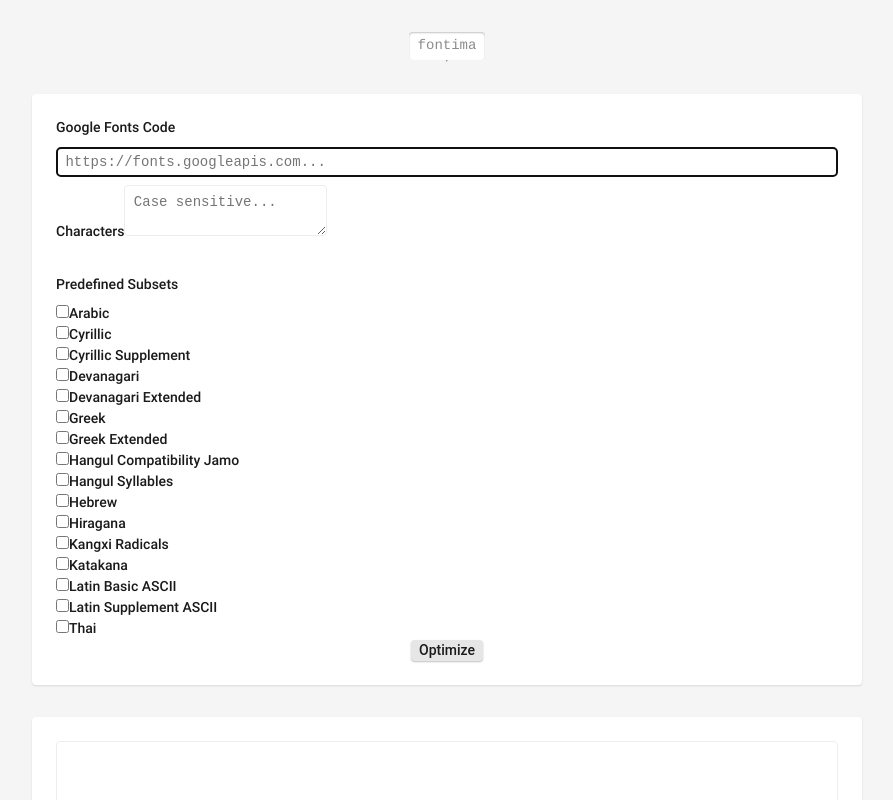
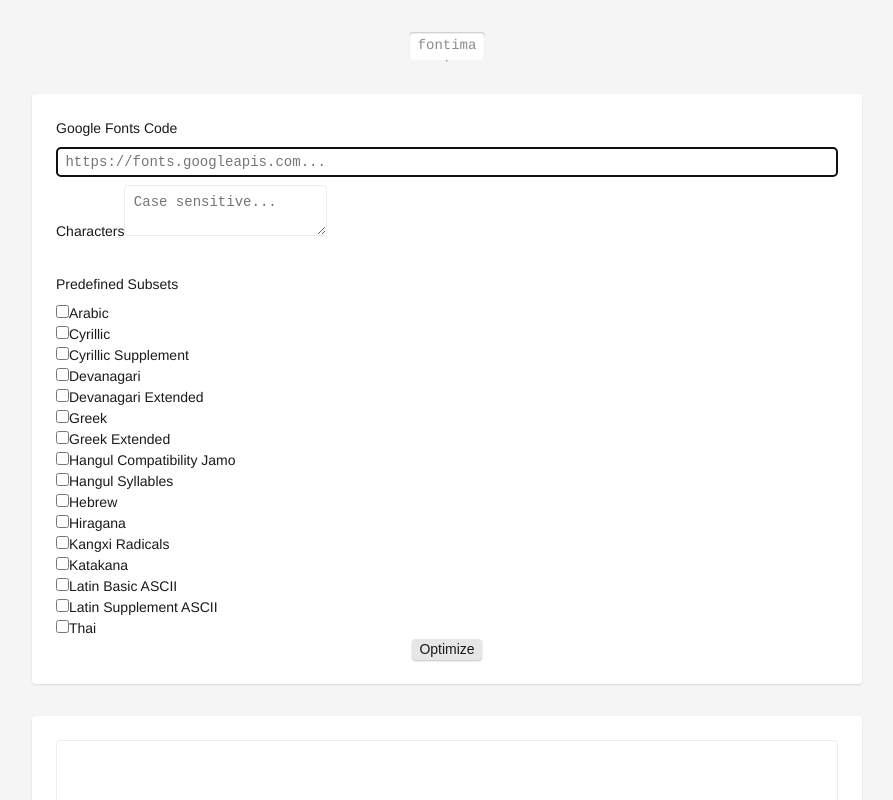
Before and after one commit to leodeslf/abcompact, a React (Vite) app: page / in a window 1280 px wide. Shown: the top 800 px of the page, without its empty margins (193-1086 px from the left). Built offline with nearby package versions, Linux system fonts and the light colour scheme; a web font is replaced by a local one.

Commit message:
Add fonts partial.

```diff
--- a/src/sass/main.scss
+++ b/src/sass/main.scss
@@ -1 +1 @@
-@import "variables", "reset", "components";
+@import "fonts/fonts", "variables", "reset", "components";
```
